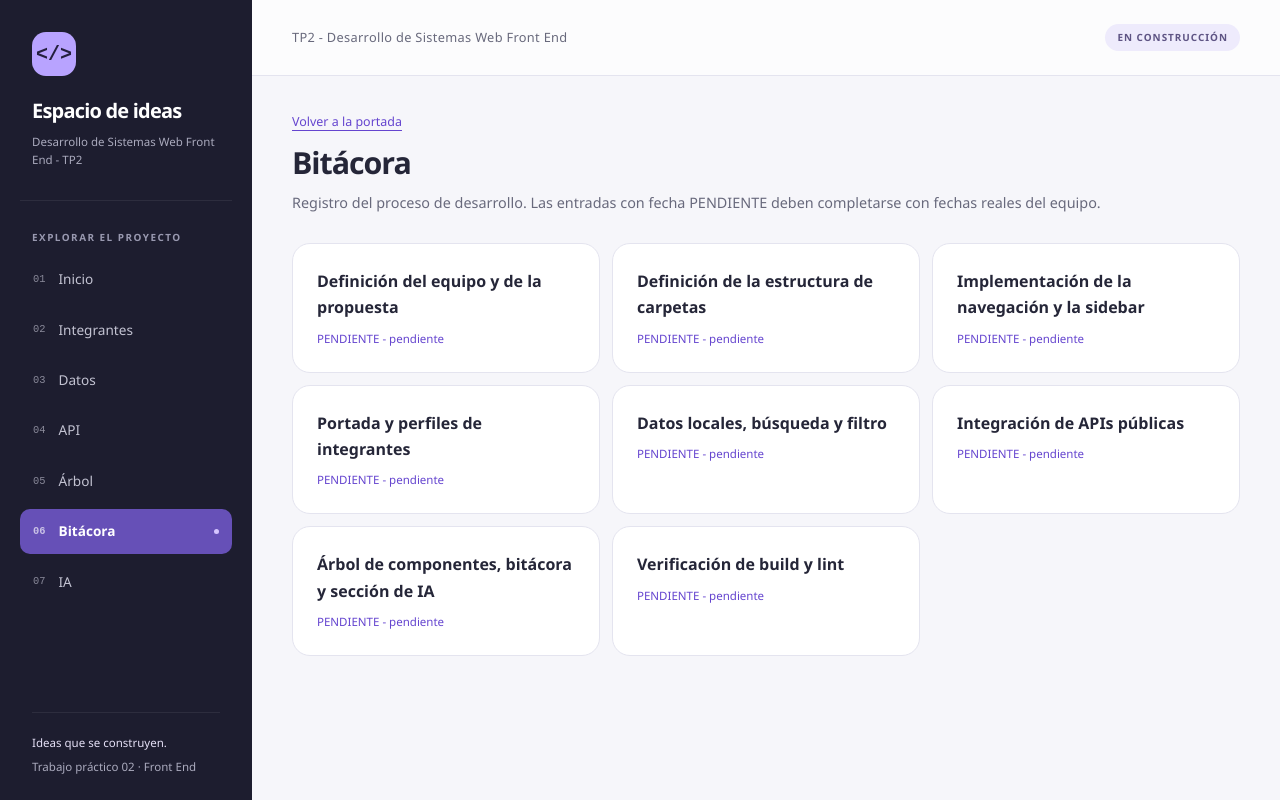
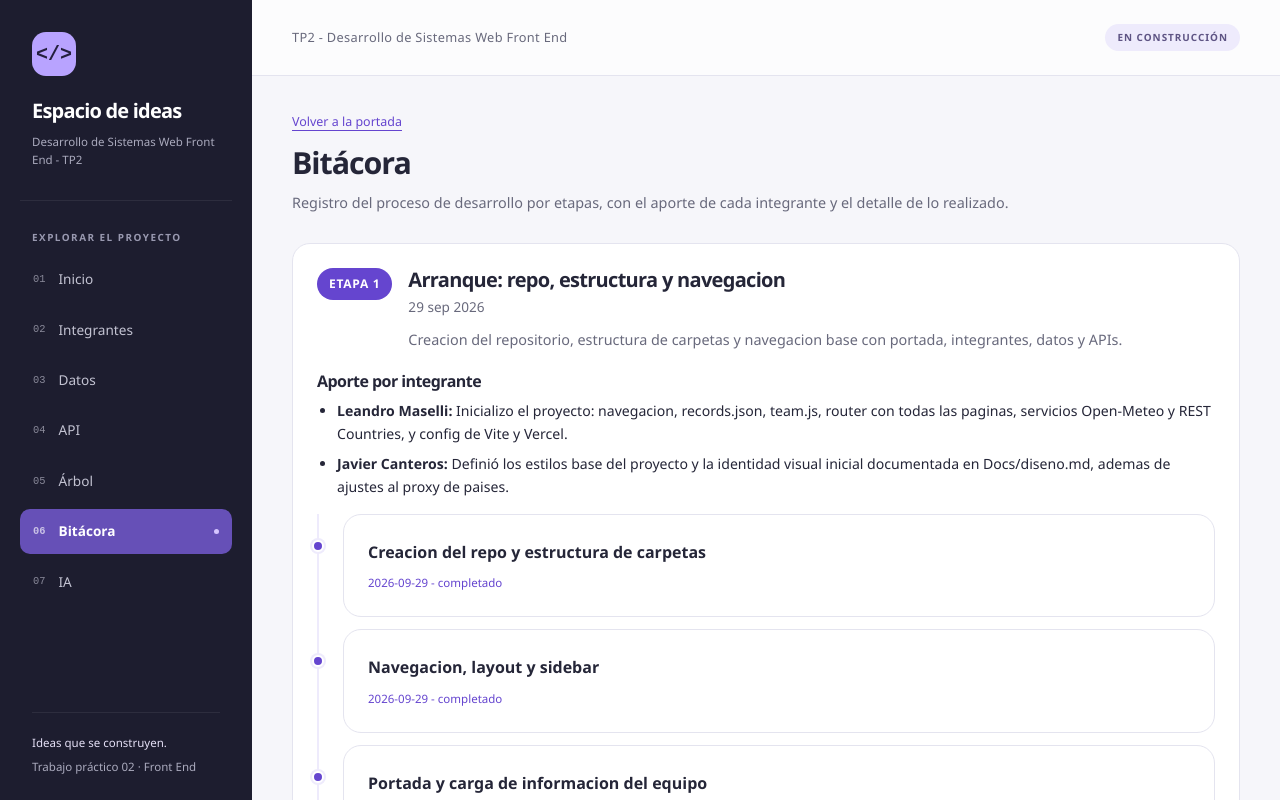
Before and after one commit to leoroan/DSWF_2A_2C26_Desarrollo-de-Sistemas-Web-Front-End-TP2, a React (Vite) app: page /bitacora in a window 1280 px wide. Shown: the top 800 px of the page. Built offline with nearby package versions, Linux system fonts and the light colour scheme.

Commit message:
Agregar etapas y entradas a la bitácora, mejorando la estructura y el estilo de presentación

```diff
--- a/src/data/changelog.json
+++ b/src/data/changelog.json
@@ -1,58 +1,176 @@
 [
   {
+    "id": "etapa-1",
+    "etapa": "Etapa 1",
+    "periodo": "29 sep 2026",
+    "titulo": "Arranque: repo, estructura y navegacion",
+    "resumen": "Creacion del repositorio, estructura de carpetas y navegacion base con portada, integrantes, datos y APIs.",
+    "aporte": [
+      {
+        "integrante": "Leandro Maselli",
+        "detalle": "Inicializo el proyecto: navegacion, records.json, team.js, router con todas las paginas, servicios Open-Meteo y REST Countries, y config de Vite y Vercel."
+      },
+      {
+        "integrante": "Javier Canteros",
+        "detalle": "Definió los estilos base del proyecto y la identidad visual inicial documentada en Docs/diseno.md, ademas de ajustes al proxy de paises."
+      }
+    ],
+    "entradas": [
+      {
         "id": 1,
-    "date": "PENDIENTE",
-    "status": "pendiente",
-    "title": "Definición del equipo y de la propuesta",
-    "description": "PENDIENTE - Completar por el equipo: acuerdo sobre el nombre del proyecto, la temática de los datos y el reparto de responsabilidades."
+        "date": "2026-09-29",
+        "status": "completado",
+        "title": "Creacion del repo y estructura de carpetas",
+        "description": "Se creo el repositorio y se definieron las capas: pages, components, data, services y router, con Vite, ESLint y despliegue en Vercel."
       },
       {
         "id": 2,
-    "date": "PENDIENTE",
-    "status": "pendiente",
-    "title": "Definición de la estructura de carpetas",
-    "description": "Se definieron las capas del proyecto: pages, components, data, services y router, siguiendo la separación de responsabilidades pedida en la consigna."
+        "date": "2026-09-29",
+        "status": "completado",
+        "title": "Navegacion, layout y sidebar",
+        "description": "Layout comun con Sidebar y Outlet usando React Router y NavLink para la seccion activa, con adaptacion a panel movil."
       },
       {
         "id": 3,
-    "date": "PENDIENTE",
-    "status": "pendiente",
-    "title": "Implementación de la navegación y la sidebar",
-    "description": "Se creó el layout común con Sidebar y Outlet, usando React Router y NavLink para identificar la sección activa. La sidebar quedó preparada para convertirse en panel móvil."
+        "date": "2026-09-29",
+        "status": "completado",
+        "title": "Portada y carga de informacion del equipo",
+        "description": "Portada del equipo y listado de integrantes con MemberCard y MemberList, alimentados desde src/data/team.js."
       },
       {
         "id": 4,
-    "date": "PENDIENTE",
-    "status": "pendiente",
-    "title": "Portada y perfiles de integrantes",
-    "description": "Se implementaron la portada del equipo y las rutas individuales /integrantes/:id, con componentes reutilizentes MemberCard y MemberList."
+        "date": "2026-09-29",
+        "status": "completado",
+        "title": "Mejora de errores y CORS en REST Countries",
+        "description": "Se documento el manejo de CORS y se mejoro la gestion de errores del servicio de paises con mensajes claros."
+      }
+    ]
   },
   {
+    "id": "etapa-2",
+    "etapa": "Etapa 2",
+    "periodo": "1-3 oct 2026",
+    "titulo": "Integrantes: perfiles y fotos de ciudad",
+    "resumen": "Cada integrante sumo su perfil con ciudad y se implemento el banner con foto de su lugar.",
+    "aporte": [
+      {
+        "integrante": "Nidia Elias",
+        "detalle": "Implemento el fondo de ciudad en los perfiles: servicio de fotos, componente FondoCiudad y variable city en team.js."
+      },
+      {
+        "integrante": "Damian Pelisare",
+        "detalle": "Completo la portada del equipo con su informacion personal en team.js."
+      }
+    ],
+    "entradas": [
+      {
         "id": 5,
-    "date": "PENDIENTE",
-    "status": "pendiente",
-    "title": "Datos locales, búsqueda y filtro",
-    "description": "Se cargó records.json con 24 registros y se implementaron la búsqueda textual, el filtro por categoría, el mensaje de sin resultados y el botón de limpiar filtros."
+        "date": "2026-10-01",
+        "status": "completado",
+        "title": "Servicio de fotos de ciudad",
+        "description": "Se creo el servicio de fotos con la API de Unsplash para ilustrar el lugar de cada integrante."
       },
       {
         "id": 6,
-    "date": "PENDIENTE",
-    "status": "pendiente",
-    "title": "Integración de APIs públicas",
-    "description": "La sección /api quedó migrada a dos APIs públicas reales: Open-Meteo para el clima de Buenos Aires y REST Countries (v5) para información de países, con servicios separados y estados independientes de carga y error."
+        "date": "2026-10-03",
+        "status": "completado",
+        "title": "Banner en perfiles individuales",
+        "description": "Se agrego FondoCiudad a /integrantes/:id con la foto de la ciudad declarada en teamMembers[].city."
       },
       {
         "id": 7,
-    "date": "PENDIENTE",
-    "status": "pendiente",
-    "title": "Árbol de componentes, bitácora y sección de IA",
-    "description": "Se agregaron las secciones /arbol, /bitacora y /ia, todas alimentadas por archivos de datosCentralizados en src/data."
+        "date": "2026-10-03",
+        "status": "completado",
+        "title": "Datos de integrantes y ciudades",
+        "description": "Se cargaron nombres, roles, ciudades y GitHub de los cinco integrantes en src/data/team.js."
+      }
+    ]
   },
   {
+    "id": "etapa-3",
+    "etapa": "Etapa 3",
+    "periodo": "8 oct 2026",
+    "titulo": "Datos locales, diseno y estilos",
+    "resumen": "Seccion Datos con busqueda y filtro, mas la consolidacion del diseno con variables CSS y layout responsive.",
+    "aporte": [
+      {
+        "integrante": "Maximiliano Quinteros",
+        "detalle": "Aporto su perfil e informacion personal a la seccion de integrantes."
+      },
+      {
+        "integrante": "Leandro Maselli",
+        "detalle": "Consolido los estilos con variables CSS, mejoro el layout responsive y ordeno las tarjetas de API."
+      }
+    ],
+    "entradas": [
+      {
         "id": 8,
-    "date": "PENDIENTE",
-    "status": "pendiente",
-    "title": "Verificación de build y lint",
-    "description": "Se ejecutaron npm run build y npm run lint para comprobar que el proyecto compila sin errores antes de la entrega."
+        "date": "2026-10-08",
+        "status": "completado",
+        "title": "Datos locales, busqueda y filtro",
+        "description": "records.json con 24 registros, busqueda textual, filtro por categoria, mensaje de sin resultados y limpiar filtros."
+      },
+      {
+        "id": 9,
+        "date": "2026-10-08",
+        "status": "completado",
+        "title": "Diseno y estilos consolidados",
+        "description": "Estilos unificados con variables CSS, sidebar movil con backdrop y Escape, tarjetas de datos y API pulidas."
+      },
+      {
+        "id": 10,
+        "date": "2026-10-08",
+        "status": "completado",
+        "title": "Arbol de componentes y seccion de IA",
+        "description": "Secciones /arbol, /bitacora y /ia alimentadas por datos centralizados en src/data."
       }
     ]
+  },
+  {
+    "id": "etapa-4",
+    "etapa": "Etapa 4",
+    "periodo": "8 oct 2026",
+    "titulo": "APIs: pais elegido y clima de su capital",
+    "resumen": "La page /api quedo unificada: un selector muestra los datos del pais y la temperatura de su capital, con claves solo en el servidor.",
+    "aporte": [
+      {
+        "integrante": "Leandro Maselli",
+        "detalle": "Unifico /api con selector que pide pais y clima en paralelo, proxies en api/, fix de Vercel y scripts de verificacion."
+      },
+      {
+        "integrante": "Javier Canteros",
+        "detalle": "Base de estilos de tarjetas de API y chequeos iniciales del proxy de paises."
+      }
+    ],
+    "entradas": [
+      {
+        "id": 11,
+        "date": "2026-10-08",
+        "status": "completado",
+        "title": "Integracion de APIs publicas",
+        "description": "Open-Meteo para el clima de la capital elegida y REST Countries v5 para el pais, con estados independientes."
+      },
+      {
+        "id": 12,
+        "date": "2026-10-08",
+        "status": "completado",
+        "title": "Proxies sin exponer claves",
+        "description": "Claves solo en el servidor (api/countries.js y api/city-photo.js); el navegador consulta sin credenciales."
+      },
+      {
+        "id": 13,
+        "date": "2026-10-08",
+        "status": "completado",
+        "title": "Fotos con fallback por ciudad",
+        "description": "El proxy prueba variantes de especifica a general para pueblos chicos; si todo falla usa respaldo local."
+      },
+      {
+        "id": 14,
+        "date": "2026-10-08",
+        "status": "completado",
+        "title": "Verificacion completa",
+        "description": "lint sin errores, smoke test con 38 comprobaciones, chequeos de proxies y build en dist/."
+      }
+    ]
+  }
+]
--- /dev/null
+++ b/src/pages/Changelog/Changelog.css
@@ -0,0 +1,15 @@
+.changelog-stage { background: white; border: 1px solid var(--border); border-radius: var(--radius); padding: 24px; }
+.changelog-stage h2 { margin: 0; font-size: 1.25rem; }
+.changelog-stage__header { display: flex; gap: 16px; align-items: flex-start; margin-bottom: 16px; }
+.changelog-stage__badge { flex-shrink: 0; background: var(--accent); color: #fff; font-weight: 700; font-size: .75rem; letter-spacing: .06em; text-transform: uppercase; padding: 6px 12px; border-radius: 30px; }
+.changelog-stage__period { margin: 4px 0 0; color: var(--muted); font-size: .85rem; }
+.changelog-stage__subtitle { margin: 20px 0 8px; font-size: 1rem; }
+.changelog-stage__team { margin: 0 0 16px; padding-left: 20px; display: grid; gap: 6px; font-size: .88rem; }
+.changelog-timeline { list-style: none; margin: 0; padding: 0 0 0 12px; border-left: 2px solid var(--accent-soft); display: grid; gap: 12px; }
+.changelog-timeline__item { position: relative; padding-left: 12px; }
+.changelog-timeline__dot { position: absolute; left: -19px; top: 26px; width: 12px; height: 12px; border-radius: 50%; background: var(--accent); border: 2px solid #fff; box-shadow: 0 0 0 2px var(--accent-soft); }
+.changelog-timeline__item .changelog-entry { height: auto; }
+@media (max-width: 600px) {
+  .changelog-stage { padding: 18px; }
+  .changelog-stage__header { flex-direction: column; }
+}
--- a/src/pages/Changelog/Changelog.jsx
+++ b/src/pages/Changelog/Changelog.jsx
@@ -1,11 +1,13 @@
 import PageHeader from '../../components/common/PageHeader'
-import DataList from '../../components/data/DataList'
 import changelog from '../../data/changelog.json'
 import '../../components/common/Page.css'
+import './Changelog.css'
 
 /** Entrada de bitácora con detalle expandible. */
 function ChangelogEntry({ entry }) {
   return (
+    <li className="changelog-timeline__item">
+      <span className="changelog-timeline__dot" aria-hidden="true" />
       <div className="changelog-entry">
         <details>
           <summary>
@@ -17,6 +19,38 @@ function ChangelogEntry({ entry }) {
           <p className="data-card__details">{entry.description}</p>
         </details>
       </div>
+    </li>
+  )
+}
+
+/** Etapa de desarrollo con aportes y línea de tiempo. */
+function ChangelogStage({ stage }) {
+  return (
+    <section className="page-section changelog-stage" aria-labelledby={`${stage.id}-title`}>
+      <div className="changelog-stage__header">
+        <span className="changelog-stage__badge">{stage.etapa}</span>
+        <div>
+          <h2 id={`${stage.id}-title`}>{stage.titulo}</h2>
+          <p className="changelog-stage__period">{stage.periodo}</p>
+          <p className="page-lead">{stage.resumen}</p>
+        </div>
+      </div>
+
+      <h3 className="changelog-stage__subtitle">Aporte por integrante</h3>
+      <ul className="changelog-stage__team">
+        {stage.aporte.map((item) => (
+          <li key={item.integrante}>
+            <strong>{item.integrante}:</strong> {item.detalle}
+          </li>
+        ))}
+      </ul>
+
+      <ol className="changelog-timeline">
+        {stage.entradas.map((item) => (
+          <ChangelogEntry key={item.id} entry={item} />
+        ))}
+      </ol>
+    </section>
   )
 }
 
@@ -26,12 +60,14 @@ function Changelog() {
     <>
       <PageHeader
         title="Bitácora"
-        description="Registro del proceso de desarrollo. Las entradas con fecha PENDIENTE deben completarse con fechas reales del equipo."
+        description="Registro del proceso de desarrollo por etapas, con el aporte de cada integrante y el detalle de lo realizado."
         backTo="/"
         backLabel="Volver a la portada"
       />
 
-      <DataList items={changelog} renderItem={(entry) => <ChangelogEntry entry={entry} />} />
+      {changelog.map((stage) => (
+        <ChangelogStage key={stage.id} stage={stage} />
+      ))}
     </>
   )
 }
```
Also changed, not shown: scripts/smoke-check.js (+14 -0 lines). Lines whose indentation alone changed are shown as unchanged.
